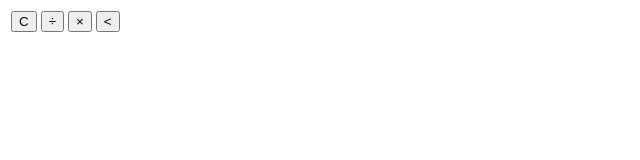
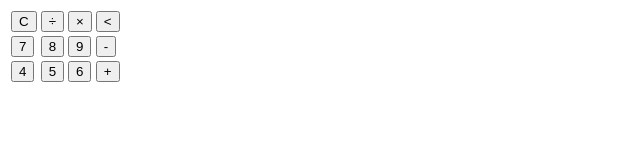
Before and after one commit to robertquillca/calculator, a plain HTML site: page index.html in a window 1280 px wide. Shown: the whole page, without its empty margins (0-640 px from the left). Drawn offline with Linux system fonts and the light colour scheme.

Commit message:
third row of number & operator buttons

```diff
--- a/index.html
+++ b/index.html
@@ -20,6 +20,20 @@
             <td><button class="button-operator" id="*">&times;</button></td>
             <td><button class="button-operator" id="backspace"><</button></td>
           </tr>
+
+          <tr>
+            <td><button class="button-number" id="7">7</button></td>
+            <td><button class="button-number" id="8">8</button></td>
+            <td><button class="button-number" id="9">9</button></td>
+            <td><button class="button-operator" id="-">-</button></td>
+          </tr>
+
+          <tr>
+            <td><button class="button-number" id="4">4</button></td>
+            <td><button class="button-number" id="5">5</button></td>
+            <td><button class="button-number" id="6">6</button></td>
+            <td><button class="button-operator" id="+">+</button></td>
+          </tr>
         </table>
       </div>
 
```
